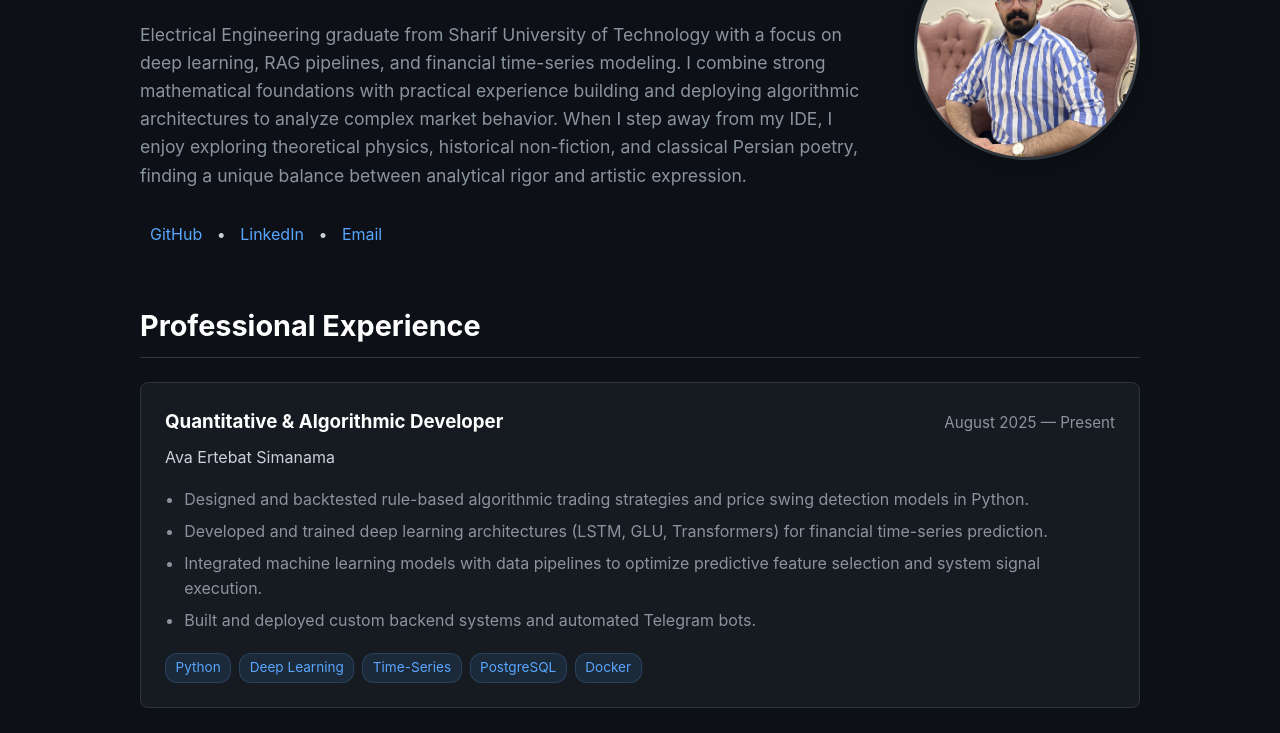
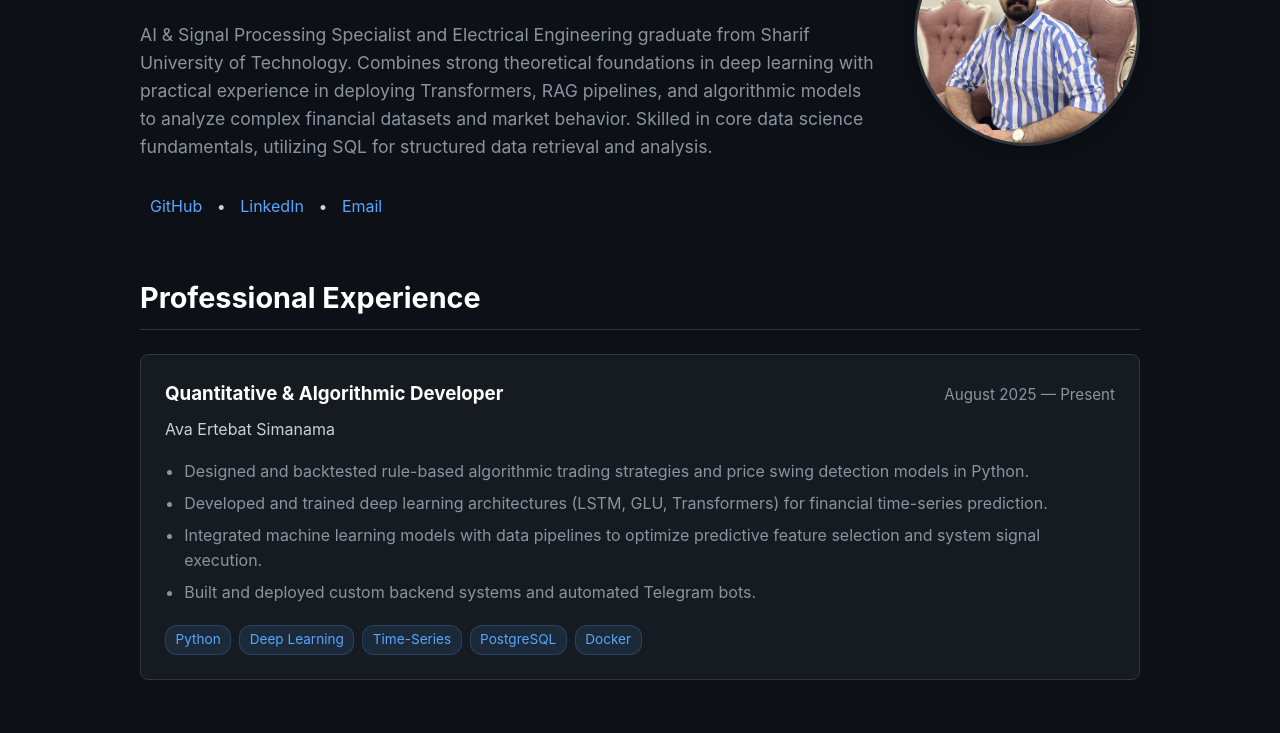
Before and after one commit to ArdalanGerami/ArdalanGerami.github.io, a plain HTML site: page index.html in a window 1280 px wide. Shown: the part 280-1013 px from the top of the page. Drawn offline with Linux system fonts and the light colour scheme.

Commit message:
Update index.html

```diff
--- a/index.html
+++ b/index.html
@@ -125,7 +125,7 @@
         <h1>Ardalan Gerami</h1>
         <div class="subtitle">AI & Signal Processing Specialist | Quantitative Developer</div>
         <p class="about-text">
-          Electrical Engineering graduate from Sharif University of Technology with a focus on deep learning, RAG pipelines, and financial time-series modeling. I combine strong mathematical foundations with practical experience building and deploying algorithmic architectures to analyze complex market behavior. When I step away from my IDE, I enjoy exploring theoretical physics, historical non-fiction, and classical Persian poetry, finding a unique balance between analytical rigor and artistic expression.
+          AI & Signal Processing Specialist and Electrical Engineering graduate from Sharif University of Technology. Combines strong theoretical foundations in deep learning with practical experience in deploying Transformers, RAG pipelines, and algorithmic models to analyze complex financial datasets and market behavior. Skilled in core data science fundamentals, utilizing SQL for structured data retrieval and analysis.
         </p>
         <div class="contact-links">
           <a href="https://github.com/ArdalanGerami">GitHub</a> &bull;
```
